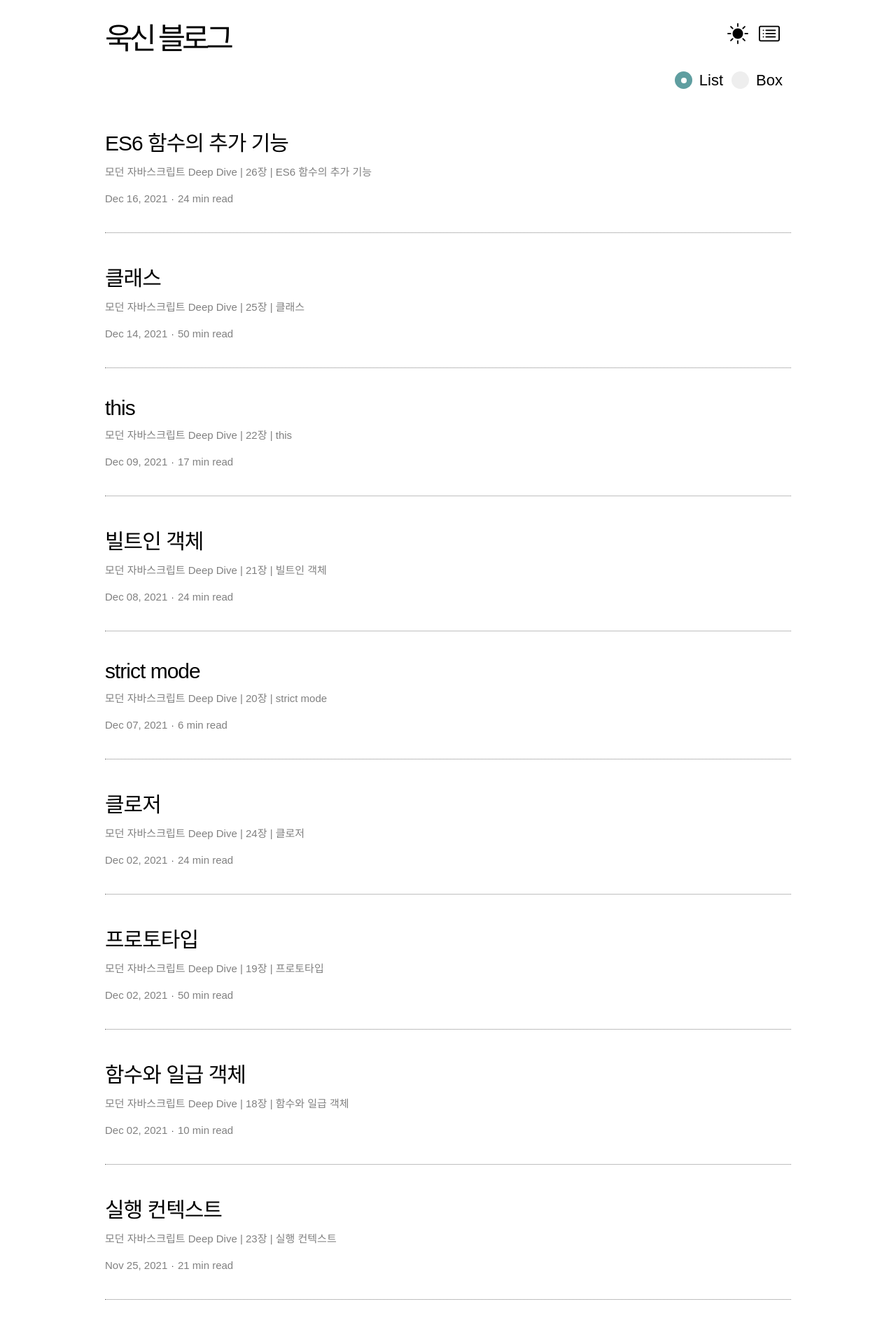
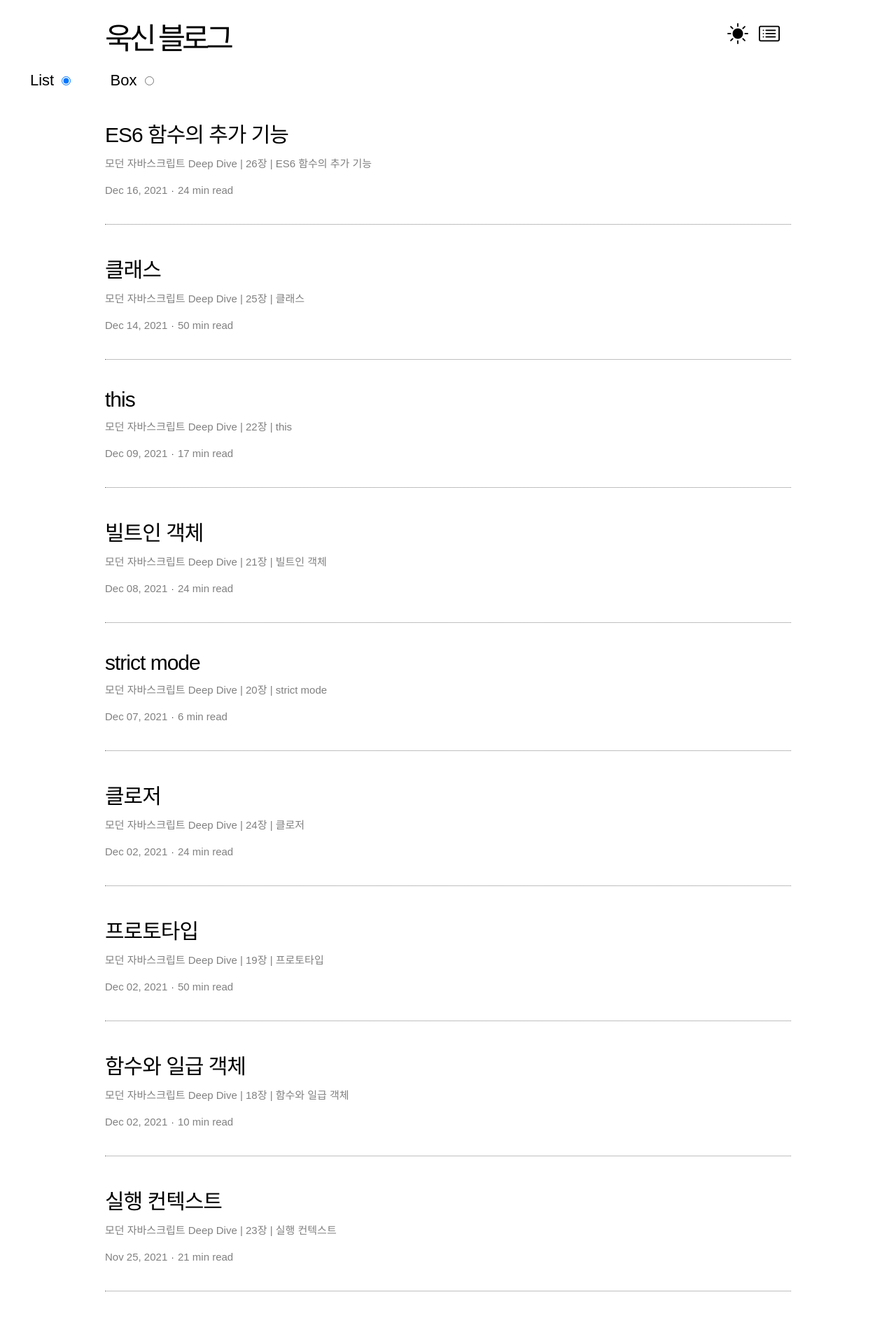
Before and after one commit to Wookshin/wookshin.github.io, a Jekyll site: the page built from index.html, in a window 1280 px wide. Shown: the top 1893 px of the page at 70% size. Built offline with Jekyll 4.4.1, drawn with Linux system fonts in a browser that asks for light colours; nearby versions of some CDN libraries; some web fonts are replaced.

Commit message:
Update posts.scss

```diff
--- a/_sass/posts.scss
+++ b/_sass/posts.scss
@@ -1,15 +1,6 @@
 body {
   font-size: 10px;
   font-family: "Hanna", sans-serif;
-}
-
-.rdo-button {
-  max-width: 1012px;
-  width: 100%;
-  padding: 0 1.6rem;
-  display: flex;
-  justify-content: flex-end;
-  margin: 0 auto;
 }
 
 /* Customize the label (the container) */
@@ -24,58 +15,6 @@
   -moz-user-select: none;
   -ms-user-select: none;
   user-select: none;
-}
-
-/* Hide the browser's default radio button */
-.container input {
-  position: absolute;
-  opacity: 0;
-  cursor: pointer;
-  height: 0;
-  width: 0;
-}
-
-/* Create a custom radio button */
-.checkmark {
-  position: absolute;
-  top: 0;
-  left: 0;
-  height: 25px;
-  width: 25px;
-  background-color: #eee;
-  border-radius: 50%;
-}
-
-/* On mouse-over, add a grey background color */
-.container:hover input ~ .checkmark {
-  background-color: #ccc;
-}
-
-/* When the radio button is checked, add a blue background */
-.container input:checked ~ .checkmark {
-  background-color: cadetblue;
-}
-
-/* Create the indicator (the dot/circle - hidden when not checked) */
-.checkmark:after {
-  content: "";
-  position: absolute;
-  display: none;
-}
-
-/* Show the indicator (dot/circle) when checked */
-.container input:checked ~ .checkmark:after {
-  display: block;
-}
-
-/* Style the indicator (dot/circle) */
-.container .checkmark:after {
-  top: 9px;
-  left: 9px;
-  width: 8px;
-  height: 8px;
-  border-radius: 50%;
-  background: white;
 }
 
 .list {
@@ -198,3 +137,39 @@
     }
   }
 }
+
+.dark {
+  background-color: #121212 !important;
+  color: #e0e0e0;
+
+  .list {
+    .post {
+      .title {
+        color: #e0e0e0;
+      }
+    }
+
+    .post:hover {
+      .title {
+        color: cadetblue;
+      }
+    }
+  }
+
+  .box {
+    .post {
+      background-color: #121212 !important;
+
+      .title {
+        color: #e0e0e0;
+      }
+    }
+
+    .post:hover {
+      outline: 3px cadetblue solid;
+      .title {
+        color: cadetblue;
+      }
+    }
+  }
+}
```
